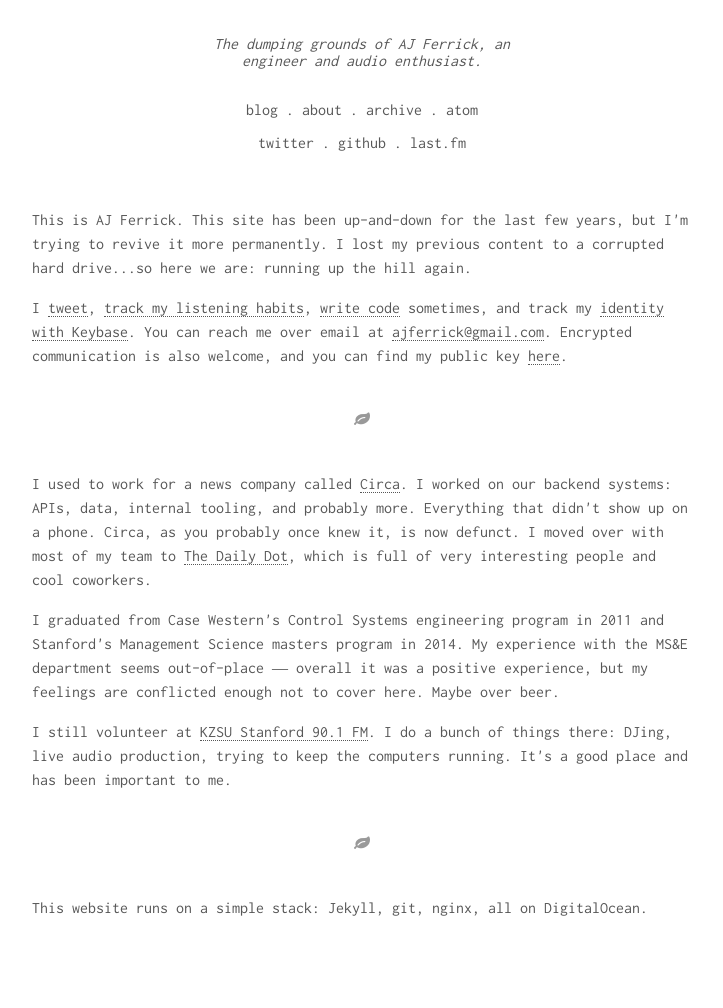
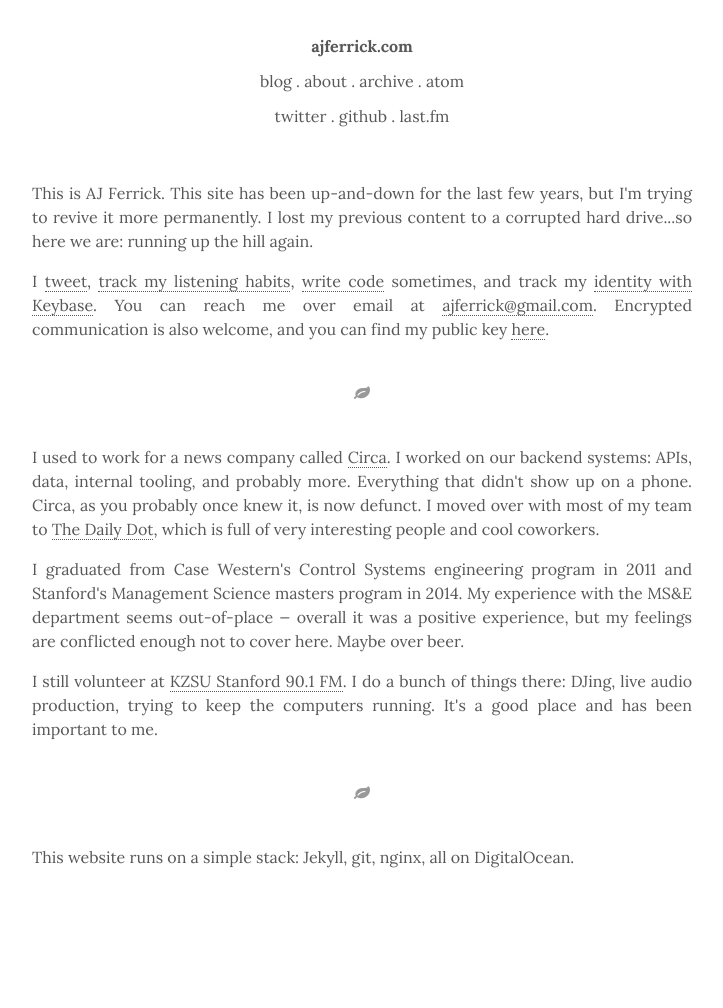
Before and after one commit to ajferrick/blog, a Jekyll site: the page built from about/index.html, in a window 1280 px wide. Shown: the whole page, without its empty margins (278-1001 px from the left). Built offline with Jekyll 4.4.1, drawn with Linux system fonts in a browser that asks for light colours; nearby versions of some CDN libraries; after the commit the page ends 958 px from its top, so only the background shows below that.

Commit message:
Inconsolata => Lora

```diff
--- a/_layouts/default.html
+++ b/_layouts/default.html
@@ -19,7 +19,7 @@
 
 <body>
     <nav>
-        <em>The dumping grounds of AJ Ferrick, an engineer and audio enthusiast.</em>
+        <strong>ajferrick.com</strong>
         <div class="nav-links">
             <a href="/">blog</a> .
             <a href="/about">about</a> .
--- a/css/site.css
+++ b/css/site.css
@@ -4,10 +4,19 @@
     src: url('/assets/proxima_bold.otf');
 }
 @font-face {
-    font-family: "Inconsolata";
-    src: url('/assets/inconsolata.otf');
+    font-family: "Lora";
+    font-weight: bold;
+    src: url('/assets/lora_bold.ttf');
 }
-
+@font-face {
+    font-family: "Lora";
+    font-style: italic, oblique;
+    src: url('/assets/lora_italic.ttf');
+}
+@font-face {
+    font-family: "Lora";
+    src: url('/assets/lora.ttf');
+}
 
 /* Default tag behavior */
 p {
@@ -44,7 +53,7 @@
     color: #575757;
     background-color: #fff;
 
-    font-family: "Inconsolata";
+    font-family: "Lora";
 }
 
 
@@ -56,15 +65,6 @@
 }
 nav div.nav-links {
     margin-top: 1em;
-}
-nav em {
-    display: block;
-    margin: 0 auto 2em auto;
-}
-@media (min-width: 660px) {
-    nav em {
-        width: 50%;
-    }
 }
 
 
@@ -104,6 +104,7 @@
 .content-body {
     display: inline-block;
     margin: 1.25em 0 0 0;
+    text-align: justify;
 }
 .content-body a {
     border-bottom: 0.0625em #575757 dotted;
```
Also changed, not shown: assets/inconsolata.otf (deleted), assets/lora.ttf (added), assets/lora_bold.ttf (added), assets/lora_italic.ttf (added), assets/proxima_light.otf (deleted).
